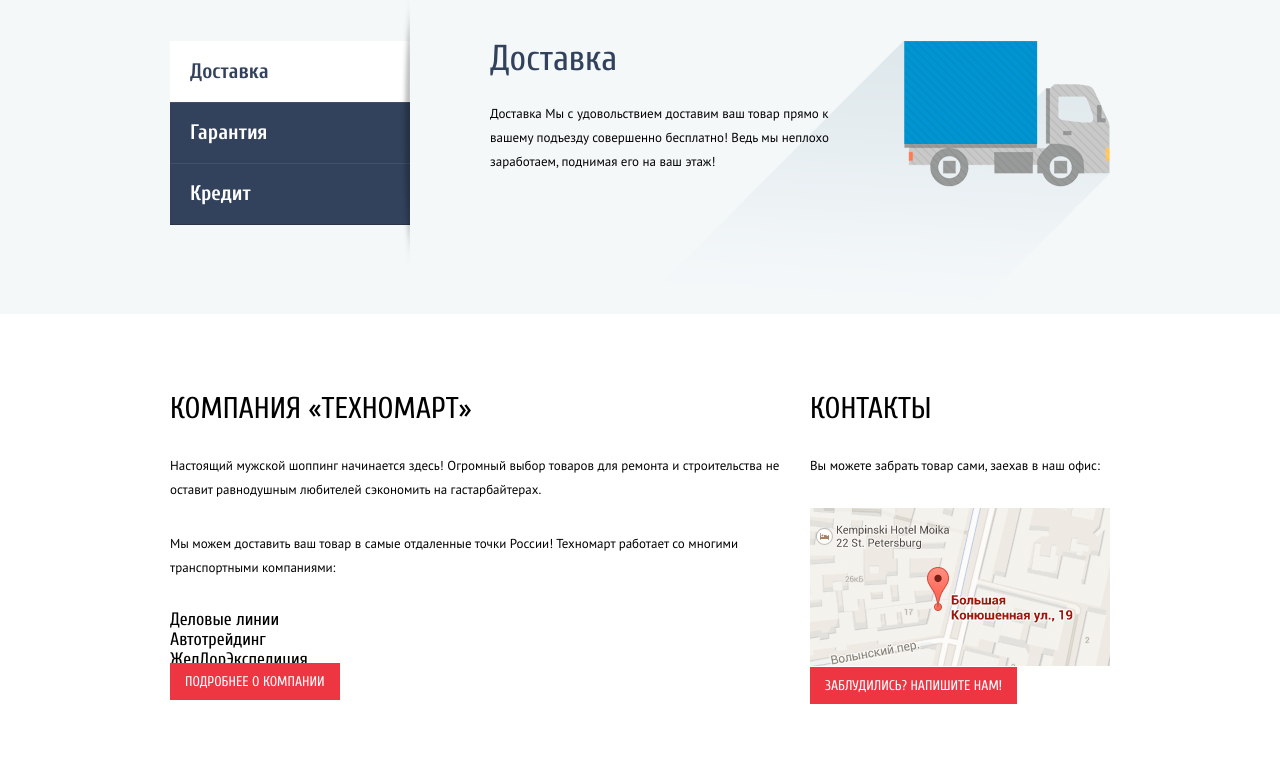
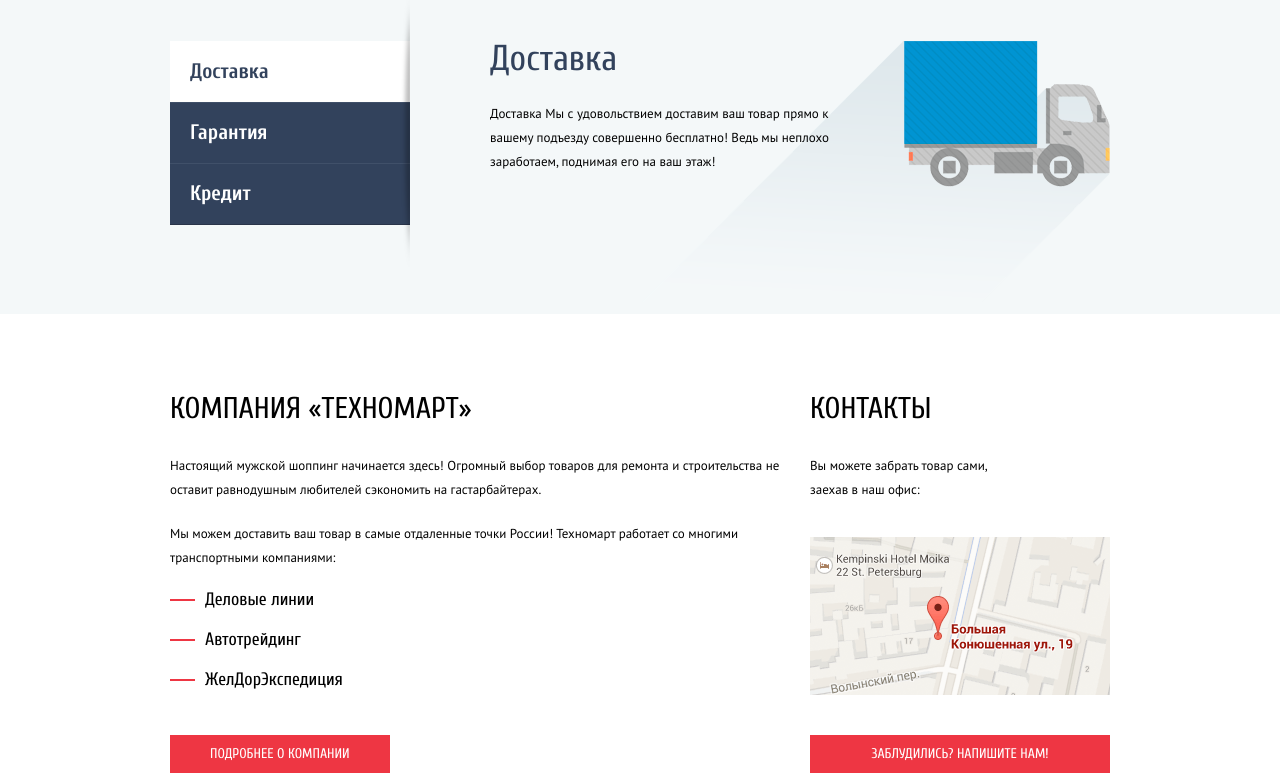
Before and after one commit to devnikop/Learn-technomart, a plain HTML site: page src/index.html in a window 1280 px wide. Shown: the part 2010-2787 px from the top of the page. Drawn offline with Linux system fonts and the light colour scheme.

Commit message:
styles for info

```diff
--- a/src/components/button/button.css
+++ b/src/components/button/button.css
@@ -1,4 +1,5 @@
 .button {
+  display: inline-block;
   padding: 10px 15px;
   box-sizing: border-box;
 
@@ -12,3 +13,7 @@
   text-transform: uppercase;
   background-color: var(--background-red);
 }
+
+.button--long {
+  padding: 10px 40px;
+}
--- a/src/components/info/info.css
+++ b/src/components/info/info.css
@@ -2,6 +2,12 @@
   display: grid;
   grid-template-columns: minmax(540px, auto) 300px;
   column-gap: 20px;
+}
+
+.info__wrapper {
+  display: flex;
+  flex-direction: column;
+  align-items: flex-start;
 }
 
 .info__subtitle {
@@ -10,18 +16,52 @@
 
 .info__text {
   margin: 0;
-  margin-bottom: 30px;
+  margin-bottom: 20px;
 
   font-family: var(--font-family-extra);
 }
 
+.info__text--contacts {
+  width: 70%;
+  margin-bottom: 35px;
+}
+
 .info__list {
+  margin-bottom: 35px;
+
   font-size: 18px;
   line-height: 20px;
 }
 
 .info__item {
+  display: flex;
+  align-items: center;
+  margin-bottom: 20px;
+}
+
+.info__item:last-of-type {
+  margin-bottom: 0;
+}
+
+.info__item::before {
+  display: block;
+  width: 25px;
+  height: 2px;
+  margin-right: 10px;
+
+  background-color: #ee3643;
+
+  content: "";
+}
+
+.info__map {
+  margin-bottom: 40px;
 }
 
 .info__link {
+  margin-top: auto;
 }
+
+.info__link--write-us {
+  width: 100%;
+}
--- a/src/index.html
+++ b/src/index.html
@@ -379,7 +379,7 @@
       </section>
       <section class="main__info info desktop-center">
         <h2 class="visually-hidden">Информация о компании</h2>
-        <div>
+        <div class="info__wrapper">
           <h3 class="info__subtitle subtitle subtitle--extra">
             КОМПАНИЯ «Техномарт»
           </h3>
@@ -397,11 +397,13 @@
             <li class="info__item">Автотрейдинг</li>
             <li class="info__item">ЖелДорЭкспедиция</li>
           </ul>
-          <a class="info__link button" href="#">Подробнее о компании</a>
+          <a class="info__link button button--long" href="#">
+            Подробнее о компании
+          </a>
         </div>
-        <div>
+        <div class="info__wrapper">
           <h3 class="info__subtitle subtitle subtitle--extra">Контакты</h3>
-          <p class="info__text">
+          <p class="info__text info__text--contacts">
             Вы можете забрать товар сами, заехав в наш офис:
           </p>
           <img
@@ -409,7 +411,9 @@
             src="../src/components/base/images/map.png"
             alt="Местоположение офиса на карте"
           />
-          <a class="info__link button" href="#">Заблудились? Напишите нам!</a>
+          <a class="info__link info__link--write-us button" href="#">
+            Заблудились? Напишите нам!
+          </a>
         </div>
       </section>
     </main>
```
